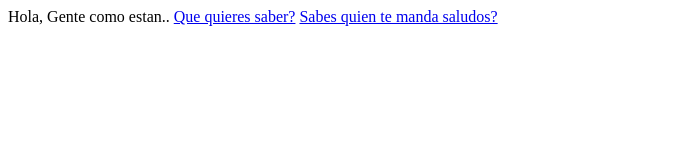
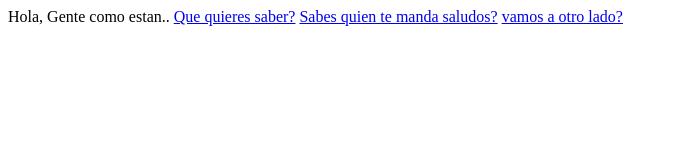
Before and after one commit to Ale-cm/miweb1, a plain HTML site: page index.html in a window 1280 px wide. Shown: the whole page, without its empty margins (0-677 px from the left). Drawn offline with Linux system fonts and the light colour scheme.

Commit message:
Prueba: agrego link

```diff
--- a/index.html
+++ b/index.html
@@ -3,5 +3,6 @@
     Hola, Gente como estan..
     <a href="http://google.com">Que quieres saber?</a> <!-- url a google -->
     <a href="saludos.html"> Sabes quien te manda saludos?</a><!-- url dentro de la carpeta -->
+     <a href="convue.html"> vamos a otro lado?</a><!-- url dentro de la carpeta -->
   </body>
   </html>
```
